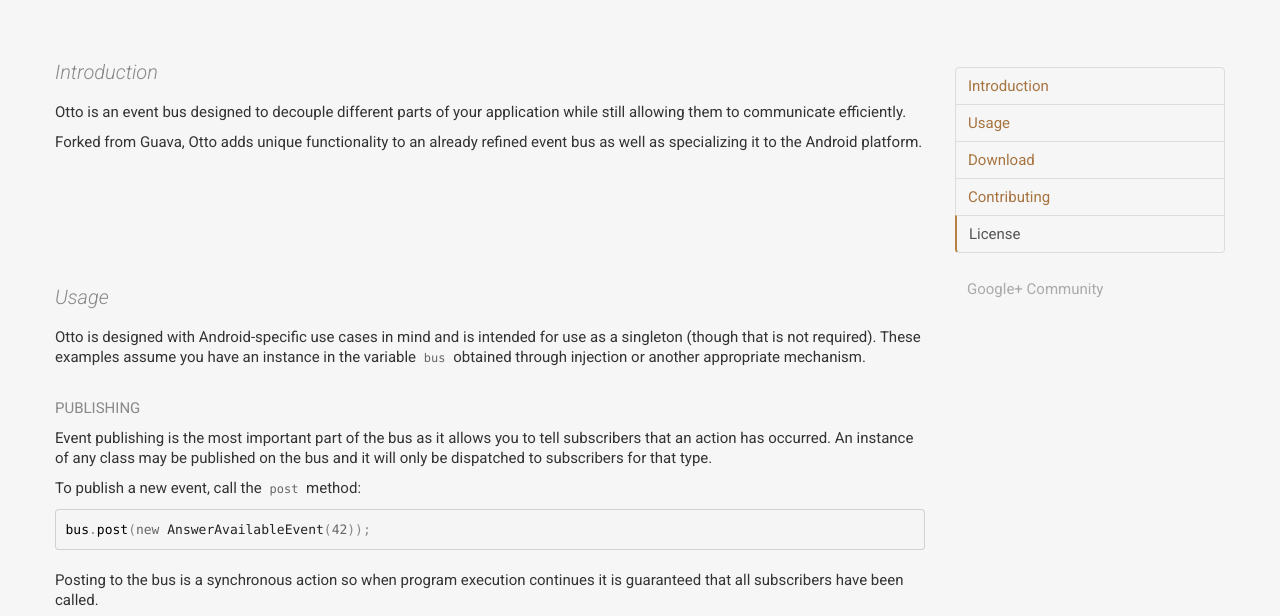
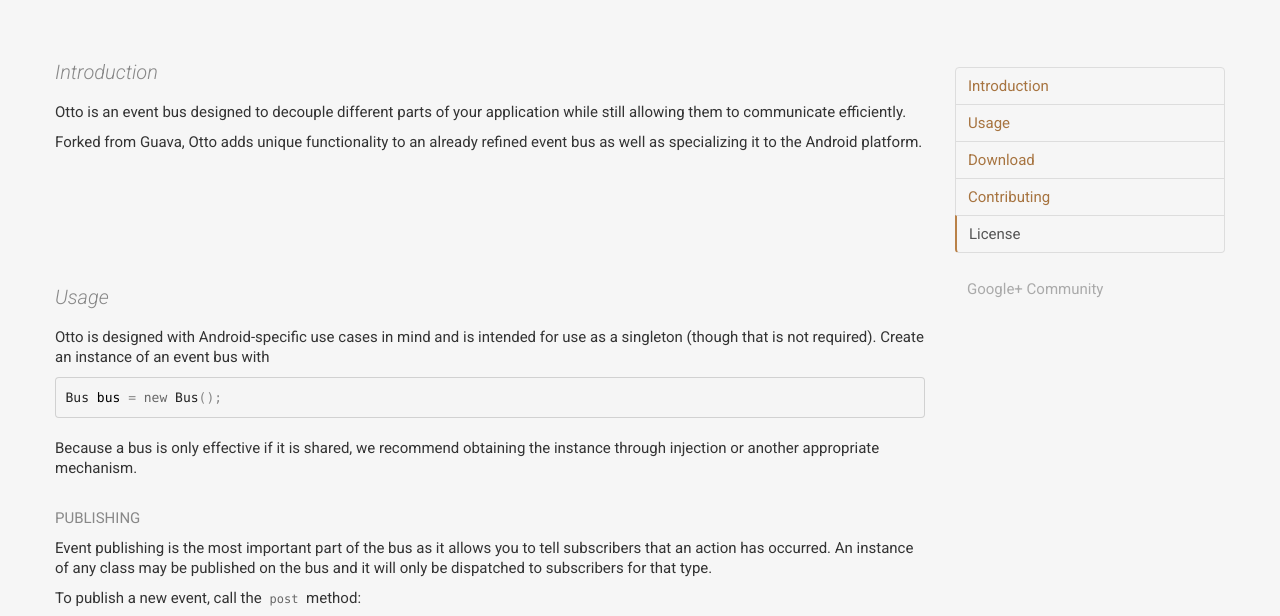
Before and after one commit to square/otto, a plain HTML site: page index.html in a window 1280 px wide. Shown: the part 143-759 px from the top of the page. Drawn offline with nearby package versions, Linux system fonts and the light colour scheme.

Commit message:
Website at Fri Sep  6 15:39:05 PDT 2013

```diff
--- a/index.html
+++ b/index.html
@@ -50,8 +50,9 @@
 
             <h3 id="usage">Usage</h3>
             <p>Otto is designed with Android-specific use cases in mind and is intended for use as a singleton
-             (though that is not required). These examples assume you have an
-            instance in the variable <code>bus</code> obtained through injection or another appropriate mechanism.</p>
+             (though that is not required). Create an instance of an event bus with
+             <pre class="prettyprint">Bus bus = new Bus();</pre> Because a bus is only effective if it is shared, we
+             recommend obtaining the instance through injection or another appropriate mechanism.</p>
 
             <h4>Publishing</h4>
             <p>Event publishing is the most important part of the bus as it allows you to tell subscribers that an
```
